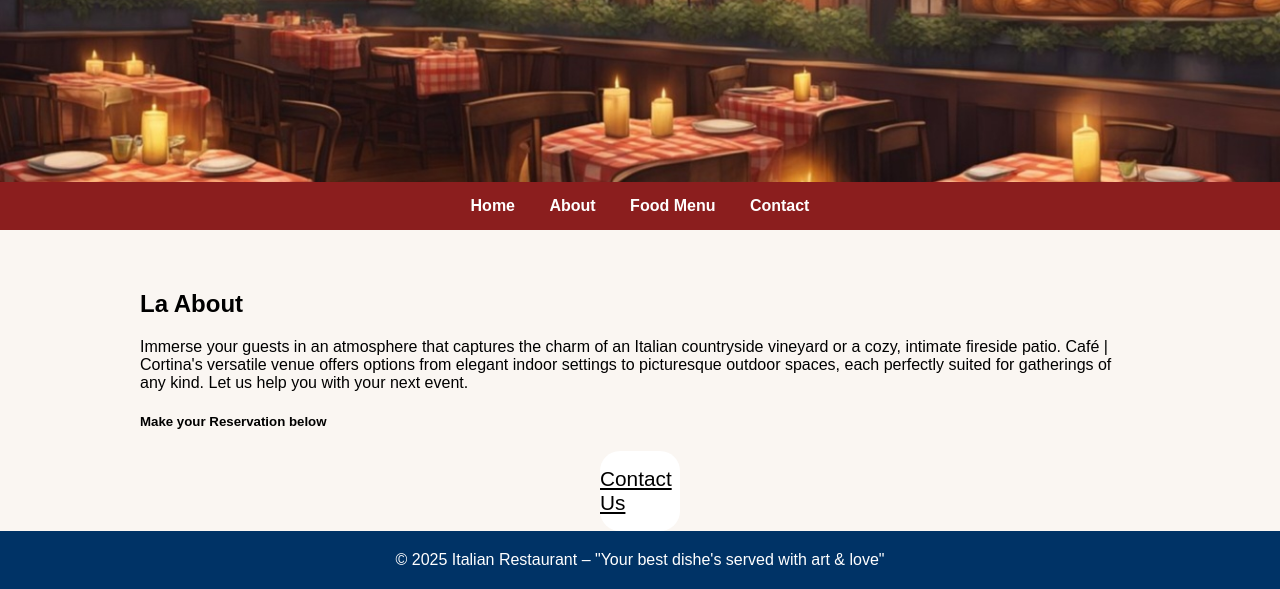
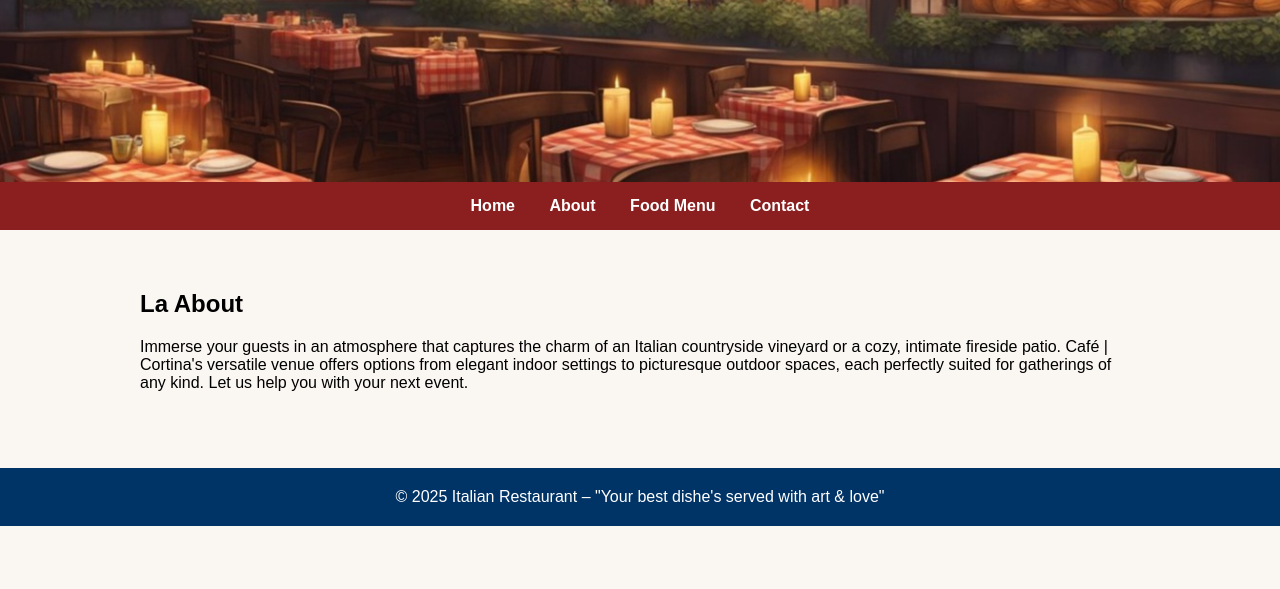
Before and after one commit to Ridean-web/Aedrian, a plain HTML site: page about.html in a window 1280 px wide. Shown: the part 298-887 px from the top of the page. After the commit the page ends 824 px from the top, so only its background shows below. Drawn offline with Linux system fonts and the light colour scheme.

Commit message:
Update about.html

```diff
--- a/about.html
+++ b/about.html
@@ -45,11 +45,6 @@
  <p>Immerse your guests in an atmosphere that captures the charm of an Italian countryside vineyard or a cozy, intimate fireside patio. Café | Cortina's versatile venue offers options from elegant indoor settings to picturesque outdoor spaces, each perfectly suited for gatherings of any kind.
 
 Let us help you with your next event. </p>
-  <h5>Make your Reservation below</h5>
-
-  <div class="menu-container">
-             <a href="contact.html" class="menu-box">Contact Us</a>
-  </div>
 
  </section>
 
```
